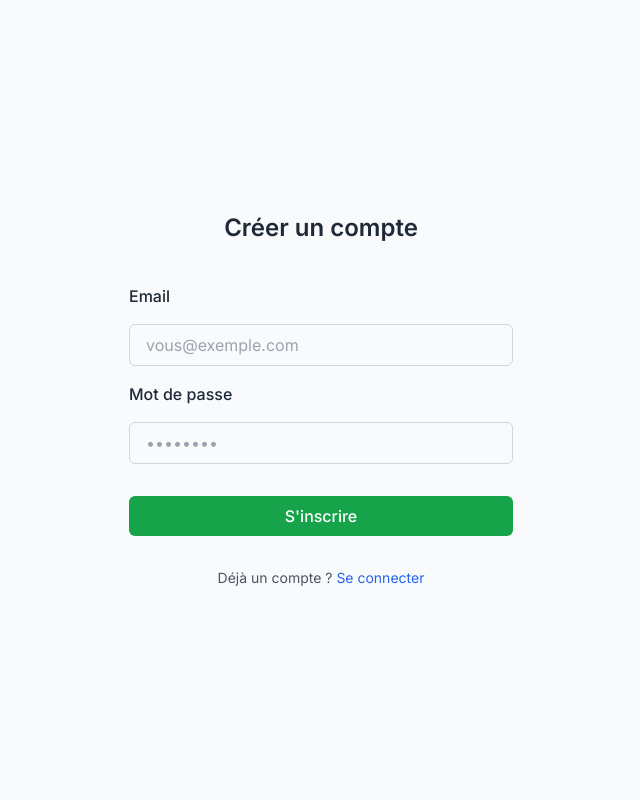
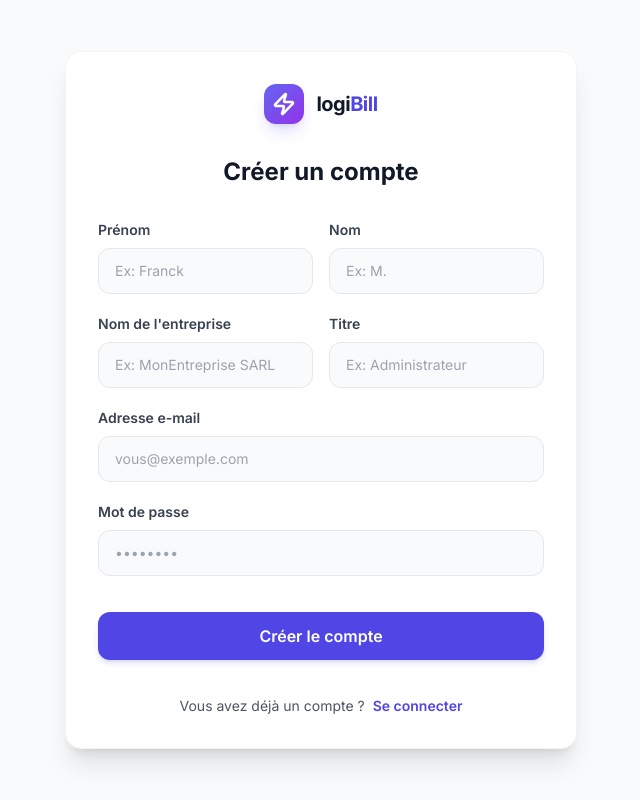
Before and after one commit to aiwebhub2-max/logiBill, a Next.js app: page /signup in a window 1280 px wide. Shown: the whole page, without its empty margins (319-959 px from the left). Built offline with nearby package versions, Linux system fonts and the light colour scheme; no server answers.

Commit message:
Fix auth forms, install lru-cache and posthog-node, improve error handling

```diff
--- a/app/login/actions.ts
+++ b/app/login/actions.ts
@@ -24,6 +24,10 @@ function checkRateLimit() {
 }
 
 function PostHogClient() {
+  if (!process.env.NEXT_PUBLIC_POSTHOG_KEY) {
+    return null
+  }
+  try {
     const posthogClient = new PostHog(
       process.env.NEXT_PUBLIC_POSTHOG_KEY as string,
       {
@@ -33,21 +37,38 @@ function PostHogClient() {
       }
     )
     return posthogClient
+  } catch (error) {
+    console.error("PostHog initialization error:", error)
+    return null
+  }
 }
 
-const authSchema = z.object({
+const loginSchema = z.object({
+  email: z.string().email(),
+  password: z.string().min(6),
+})
+
+const signupSchema = z.object({
+  first_name: z.string().min(2),
+  last_name: z.string().min(2),
+  company_name: z.string().min(2),
+  job_title: z.string().min(2),
   email: z.string().email(),
   password: z.string().min(6),
 })
 
 export async function login(formData: FormData) {
+  console.log('--- LOGIN ACTION TRIGGERED ---')
+  console.log('FormData:', Object.fromEntries(formData.entries()))
+
   if (!checkRateLimit()) {
+    console.log('--- RATE LIMIT HIT ---')
     redirect('/login?message=Trop de tentatives, veuillez réessayer plus tard.')
   }
 
   const supabase = createClient()
 
-  const parsed = authSchema.safeParse({
+  const parsed = loginSchema.safeParse({
     email: formData.get('email'),
     password: formData.get('password'),
   })
@@ -60,7 +81,10 @@ export async function login(formData: FormData) {
 
   if (error) {
     console.error("Login error:", error)
-    redirect('/login?message=Identifiants invalides')
+    if (error.message.includes('Email not confirmed')) {
+      redirect('/login?message=Veuillez vérifier votre adresse e-mail avant de vous connecter.')
+    }
+    redirect('/login?message=Adresse e-mail ou mot de passe incorrect.')
   }
 
   revalidatePath('/', 'layout')
@@ -74,32 +98,53 @@ export async function signup(formData: FormData) {
 
   const supabase = createClient()
 
-  const parsed = authSchema.safeParse({
+  const parsed = signupSchema.safeParse({
+    first_name: formData.get('first_name'),
+    last_name: formData.get('last_name'),
+    company_name: formData.get('company_name'),
+    job_title: formData.get('job_title'),
     email: formData.get('email'),
     password: formData.get('password'),
   })
 
   if (!parsed.success) {
-    redirect('/signup?message=Format d\'email ou de mot de passe invalide')
+    redirect('/signup?message=Veuillez remplir correctement tous les champs requis')
   }
 
-  const { data: authData, error } = await supabase.auth.signUp(parsed.data)
+  const { data: authData, error } = await supabase.auth.signUp({
+    email: parsed.data.email,
+    password: parsed.data.password,
+    options: {
+      data: {
+        first_name: parsed.data.first_name,
+        last_name: parsed.data.last_name,
+        company_name: parsed.data.company_name,
+        job_title: parsed.data.job_title,
+      }
+    }
+  })
 
   if (error) {
     console.error("Signup error:", error)
+    if (error.message.includes('already registered') || error.status === 422) {
+      redirect('/signup?message=Cet adresse e-mail est déjà utilisée. Veuillez vous connecter.')
+    }
     redirect('/signup?message=Erreur lors de l\'inscription')
   }
 
   if (authData.user) {
     const posthog = PostHogClient()
+    if (posthog) {
       posthog.capture({
         distinctId: authData.user.id,
         event: 'user_signed_up',
         properties: {
           email: parsed.data.email,
+          company: parsed.data.company_name,
         },
       })
       await posthog.shutdown()
+    }
   }
 
   revalidatePath('/', 'layout')
--- a/app/login/page.tsx
+++ b/app/login/page.tsx
@@ -1,5 +1,6 @@
 import Link from 'next/link'
 import { login } from './actions'
+import { Zap } from 'lucide-react'
 
 export default function LoginPage({
   searchParams,
@@ -7,46 +8,97 @@ export default function LoginPage({
   searchParams: { message: string }
 }) {
   return (
-    <div className="flex-1 flex flex-col w-full px-8 sm:max-w-md justify-center gap-2 mx-auto min-h-screen">
-      <form className="flex-1 flex flex-col w-full justify-center gap-4 text-foreground">
-        <h1 className="text-2xl font-semibold text-center mb-6">Connexion</h1>
-        <label className="text-md font-medium" htmlFor="email">
-          Email
+    <div className="flex-1 flex flex-col w-full px-4 sm:px-8 justify-center items-center min-h-screen bg-gray-50">
+      <div className="w-full max-w-lg bg-white rounded-2xl shadow-xl border border-gray-100 p-6 sm:p-8">
+
+        {/* Brand/Logo */}
+        <div className="flex items-center gap-3 mb-8 justify-center">
+          <div className="w-10 h-10 bg-gradient-to-br from-brand-500 to-purple-600 rounded-xl flex items-center justify-center shadow-lg shadow-brand-500/20">
+            <Zap className="w-6 h-6 text-white" strokeWidth={2.5} />
+          </div>
+          <span className="text-xl font-bold text-gray-900 tracking-tight">
+            logi<span className="text-brand-600">Bill</span>
+          </span>
+        </div>
+
+        <h1 className="text-2xl font-bold text-gray-900 text-center mb-8">Connexion</h1>
+
+        <form action={login} className="flex flex-col gap-5">
+          <div className="flex flex-col sm:flex-row gap-4">
+            <div className="flex-1 min-w-0 flex flex-col gap-2">
+              <label className="text-sm font-semibold text-gray-700" htmlFor="first_name">
+                Prénom
               </label>
               <input
-          className="rounded-md px-4 py-2 bg-inherit border border-gray-300 focus:outline-none focus:ring-2 focus:ring-blue-500"
+                className="w-full rounded-xl px-4 py-3 bg-gray-50 border border-gray-200 focus:outline-none focus:ring-2 focus:ring-brand-500/50 focus:border-brand-500 transition-all text-sm"
+                name="first_name"
+                placeholder="Ex: Franck (Optionnel)"
+              />
+            </div>
+            <div className="flex-1 min-w-0 flex flex-col gap-2">
+              <label className="text-sm font-semibold text-gray-700" htmlFor="last_name">
+                Nom
+              </label>
+              <input
+                className="w-full rounded-xl px-4 py-3 bg-gray-50 border border-gray-200 focus:outline-none focus:ring-2 focus:ring-brand-500/50 focus:border-brand-500 transition-all text-sm"
+                name="last_name"
+                placeholder="Ex: M. (Optionnel)"
+              />
+            </div>
+          </div>
+
+          <div className="flex flex-col gap-2">
+            <label className="text-sm font-semibold text-gray-700" htmlFor="email">
+              Adresse e-mail
+            </label>
+            <input
+              className="w-full rounded-xl px-4 py-3 bg-gray-50 border border-gray-200 focus:outline-none focus:ring-2 focus:ring-brand-500/50 focus:border-brand-500 transition-all text-sm"
               name="email"
+              type="email"
               placeholder="vous@exemple.com"
               required
             />
-        <label className="text-md font-medium" htmlFor="password">
+          </div>
+
+          <div className="flex flex-col gap-2">
+            <div className="flex items-center justify-between">
+              <label className="text-sm font-semibold text-gray-700" htmlFor="password">
                 Mot de passe
               </label>
+              <Link href="#" className="text-xs font-medium text-brand-600 hover:text-brand-700">
+                Oublié ?
+              </Link>
+            </div>
             <input
-          className="rounded-md px-4 py-2 bg-inherit border border-gray-300 focus:outline-none focus:ring-2 focus:ring-blue-500"
+              className="w-full rounded-xl px-4 py-3 bg-gray-50 border border-gray-200 focus:outline-none focus:ring-2 focus:ring-brand-500/50 focus:border-brand-500 transition-all text-sm"
               type="password"
               name="password"
               placeholder="••••••••"
               required
             />
+          </div>
+
           <button
-          formAction={login}
-          className="bg-blue-600 rounded-md px-4 py-2 text-white font-medium hover:bg-blue-700 mt-4 transition-colors"
+            type="submit"
+            className="w-full bg-brand-600 hover:bg-brand-700 text-white rounded-xl px-4 py-3 font-semibold mt-2 transition-all shadow-md shadow-brand-500/20 active:scale-[0.98]"
           >
             Se connecter
           </button>
-        <p className="text-sm text-center text-gray-600 mt-4">
-          Pas encore de compte ?{' '}
-          <Link href="/signup" className="text-blue-600 hover:underline">
+
+          <div className="mt-4 flex items-center justify-center gap-2 text-sm text-gray-600">
+            <span>Pas encore de compte ?</span>
+            <Link href="/signup" className="font-semibold text-brand-600 hover:text-brand-700 transition-colors">
               S&apos;inscrire
             </Link>
-        </p>
+          </div>
+
           {searchParams?.message && (
-          <p className="mt-4 p-4 bg-gray-100 text-center text-sm rounded-md text-red-600">
+            <div className="mt-4 p-4 bg-red-50 text-red-600 border border-red-100 text-center text-sm rounded-xl font-medium">
               {searchParams.message}
-          </p>
+            </div>
           )}
         </form>
       </div>
+    </div>
   )
 }
--- a/app/signup/page.tsx
+++ b/app/signup/page.tsx
@@ -1,5 +1,6 @@
 import Link from 'next/link'
 import { signup } from '../login/actions'
+import { Zap } from 'lucide-react'
 
 export default function SignupPage({
   searchParams,
@@ -7,47 +8,120 @@ export default function SignupPage({
   searchParams: { message: string }
 }) {
   return (
-    <div className="flex-1 flex flex-col w-full px-8 sm:max-w-md justify-center gap-2 mx-auto min-h-screen">
-      <form className="flex-1 flex flex-col w-full justify-center gap-4 text-foreground">
-        <h1 className="text-2xl font-semibold text-center mb-6">Créer un compte</h1>
-        <label className="text-md font-medium" htmlFor="email">
-          Email
+    <div className="flex-1 flex flex-col w-full px-4 sm:px-8 justify-center items-center min-h-screen bg-gray-50">
+      <div className="w-full max-w-lg bg-white rounded-2xl shadow-xl border border-gray-100 p-6 sm:p-8">
+
+        {/* Brand/Logo */}
+        <div className="flex items-center gap-3 mb-8 justify-center">
+          <div className="w-10 h-10 bg-gradient-to-br from-brand-500 to-purple-600 rounded-xl flex items-center justify-center shadow-lg shadow-brand-500/20">
+            <Zap className="w-6 h-6 text-white" strokeWidth={2.5} />
+          </div>
+          <span className="text-xl font-bold text-gray-900 tracking-tight">
+            logi<span className="text-brand-600">Bill</span>
+          </span>
+        </div>
+
+        <h1 className="text-2xl font-bold text-gray-900 text-center mb-8">Créer un compte</h1>
+
+        <form action={signup} className="flex flex-col gap-5">
+          <div className="flex flex-col sm:flex-row gap-4">
+            <div className="flex-1 min-w-0 flex flex-col gap-2">
+              <label className="text-sm font-semibold text-gray-700" htmlFor="first_name">
+                Prénom
               </label>
               <input
-          className="rounded-md px-4 py-2 bg-inherit border border-gray-300 focus:outline-none focus:ring-2 focus:ring-blue-500"
+                className="w-full rounded-xl px-4 py-3 bg-gray-50 border border-gray-200 focus:outline-none focus:ring-2 focus:ring-brand-500/50 focus:border-brand-500 transition-all text-sm"
+                name="first_name"
+                placeholder="Ex: Franck"
+                required
+              />
+            </div>
+            <div className="flex-1 min-w-0 flex flex-col gap-2">
+              <label className="text-sm font-semibold text-gray-700" htmlFor="last_name">
+                Nom
+              </label>
+              <input
+                className="w-full rounded-xl px-4 py-3 bg-gray-50 border border-gray-200 focus:outline-none focus:ring-2 focus:ring-brand-500/50 focus:border-brand-500 transition-all text-sm"
+                name="last_name"
+                placeholder="Ex: M."
+                required
+              />
+            </div>
+          </div>
+
+          <div className="flex flex-col sm:flex-row gap-4">
+            <div className="flex-1 min-w-0 flex flex-col gap-2">
+              <label className="text-sm font-semibold text-gray-700" htmlFor="company_name">
+                Nom de l&apos;entreprise
+              </label>
+              <input
+                className="w-full rounded-xl px-4 py-3 bg-gray-50 border border-gray-200 focus:outline-none focus:ring-2 focus:ring-brand-500/50 focus:border-brand-500 transition-all text-sm"
+                name="company_name"
+                placeholder="Ex: MonEntreprise SARL"
+                required
+              />
+            </div>
+            <div className="flex-1 min-w-0 flex flex-col gap-2">
+              <label className="text-sm font-semibold text-gray-700" htmlFor="job_title">
+                Titre
+              </label>
+              <input
+                className="w-full rounded-xl px-4 py-3 bg-gray-50 border border-gray-200 focus:outline-none focus:ring-2 focus:ring-brand-500/50 focus:border-brand-500 transition-all text-sm"
+                name="job_title"
+                placeholder="Ex: Administrateur"
+                required
+              />
+            </div>
+          </div>
+
+          <div className="flex flex-col gap-2">
+            <label className="text-sm font-semibold text-gray-700" htmlFor="email">
+              Adresse e-mail
+            </label>
+            <input
+              className="w-full rounded-xl px-4 py-3 bg-gray-50 border border-gray-200 focus:outline-none focus:ring-2 focus:ring-brand-500/50 focus:border-brand-500 transition-all text-sm"
               name="email"
+              type="email"
               placeholder="vous@exemple.com"
               required
             />
-        <label className="text-md font-medium" htmlFor="password">
+          </div>
+
+          <div className="flex flex-col gap-2">
+            <label className="text-sm font-semibold text-gray-700" htmlFor="password">
               Mot de passe
             </label>
             <input
-          className="rounded-md px-4 py-2 bg-inherit border border-gray-300 focus:outline-none focus:ring-2 focus:ring-blue-500"
+              className="w-full rounded-xl px-4 py-3 bg-gray-50 border border-gray-200 focus:outline-none focus:ring-2 focus:ring-brand-500/50 focus:border-brand-500 transition-all text-sm"
               type="password"
               name="password"
               placeholder="••••••••"
               required
               minLength={6}
             />
+          </div>
+
           <button
-          formAction={signup}
-          className="bg-green-600 rounded-md px-4 py-2 text-white font-medium hover:bg-green-700 mt-4 transition-colors"
+            type="submit"
+            className="w-full bg-brand-600 hover:bg-brand-700 text-white rounded-xl px-4 py-3 font-semibold mt-4 transition-all shadow-md shadow-brand-500/20 active:scale-[0.98]"
           >
-          S&apos;inscrire
+            Créer le compte
           </button>
-        <p className="text-sm text-center text-gray-600 mt-4">
-          Déjà un compte ?{' '}
-          <Link href="/login" className="text-blue-600 hover:underline">
+
+          <div className="mt-4 flex items-center justify-center gap-2 text-sm text-gray-600">
+            <span>Vous avez déjà un compte ?</span>
+            <Link href="/login" className="font-semibold text-brand-600 hover:text-brand-700 transition-colors">
               Se connecter
             </Link>
-        </p>
+          </div>
+
           {searchParams?.message && (
-          <p className="mt-4 p-4 bg-gray-100 text-center text-sm rounded-md">
+            <div className="mt-4 p-4 bg-red-50 text-red-600 border border-red-100 text-center text-sm rounded-xl font-medium">
               {searchParams.message}
-          </p>
+            </div>
           )}
         </form>
       </div>
+    </div>
   )
 }
--- a/components/layout/Sidebar.tsx
+++ b/components/layout/Sidebar.tsx
@@ -16,6 +16,9 @@ import {
   Building2,
 } from "lucide-react";
 import { cn } from "@/lib/utils";
+
+import type { User } from "@supabase/supabase-js";
+import type { Company } from "@/types";
 
 const navItems = [
   {
@@ -60,13 +63,22 @@ interface SidebarProps {
   onClose: () => void;
   invoicesCount?: number;
   inventoryAlertsCount?: number;
+  user?: User | null;
+  company?: Company | null;
 }
 
-export default function Sidebar({ isOpen, onClose, invoicesCount = 0, inventoryAlertsCount = 0 }: SidebarProps) {
+export default function Sidebar({ isOpen, onClose, invoicesCount = 0, inventoryAlertsCount = 0, user, company }: SidebarProps) {
   const pathname = usePathname();
 
   const isActive = (href: string) =>
     pathname === href || pathname.startsWith(href + "/");
+
+  const companyName = company?.name || "Mon Entreprise";
+  const taxNumber = company?.tax_number ? `NRC: ${company.tax_number}` : "NRC: Non défini";
+  const firstName = user?.user_metadata?.first_name || "Utilisateur";
+  const lastName = user?.user_metadata?.last_name || "";
+  const jobTitle = user?.user_metadata?.job_title || "Administrateur";
+  const initials = `${firstName.charAt(0)}${lastName.charAt(0)}`.toUpperCase() || "U";
 
   return (
     <>
@@ -121,14 +133,14 @@ export default function Sidebar({ isOpen, onClose, invoicesCount = 0, inventoryA
         <div className="mx-3 mt-4 px-3 py-3 rounded-xl bg-surface-muted border border-surface-border">
           <div className="flex items-center gap-2.5">
             <div className="w-8 h-8 rounded-lg bg-gradient-to-br from-brand-600 to-purple-600 flex items-center justify-center flex-shrink-0">
-              <Building2 className="w-4 h-4 text-gray-900" />
+              <Building2 className="w-4 h-4 text-white" />
             </div>
             <div className="min-w-0">
               <p className="text-xs font-semibold text-gray-900 truncate">
-                MonEntreprise SARL
+                {companyName}
               </p>
               <p className="text-[10px] text-gray-500 truncate">
-                NRC: KIN-24-12345
+                {taxNumber}
               </p>
             </div>
           </div>
@@ -244,14 +256,14 @@ export default function Sidebar({ isOpen, onClose, invoicesCount = 0, inventoryA
 
           {/* User profile */}
           <div className="mt-3 flex items-center gap-3 px-3 py-2.5 rounded-xl hover:bg-gray-100 transition-colors cursor-pointer group">
-            <div className="w-8 h-8 rounded-xl  flex-shrink-0">
-              FM
+            <div className="w-8 h-8 rounded-xl bg-gray-200 flex items-center justify-center text-gray-700 font-semibold text-sm flex-shrink-0">
+              {initials}
             </div>
             <div className="flex-1 min-w-0">
-              <p className="text-xs font-semibold text-gray-800 truncate">Franck M.</p>
-              <p className="text-[10px] text-gray-500 truncate">Administrateur</p>
+              <p className="text-xs font-semibold text-gray-800 truncate">{firstName} {lastName}</p>
+              <p className="text-[10px] text-gray-500 truncate">{jobTitle}</p>
             </div>
-            <ChevronRight className="w-3.5 h-3.5 text-gray-600 group-hover:text-gray-600 transition-colors" />
+            <ChevronRight className="w-3.5 h-3.5 text-gray-600 group-hover:text-gray-900 transition-colors" />
           </div>
         </div>
       </aside>
--- a/package.json
+++ b/package.json
@@ -16,7 +16,7 @@
     "lucide-react": "^0.400.0",
     "next": "14.2.5",
     "posthog-js": "^1.408.2",
-    "posthog-node": "^5.46.1",
+    "posthog-node": "^5.48.1",
     "react": "^18",
     "react-dom": "^18",
     "recharts": "^2.12.7",
```
Also changed, not shown: app/(dashboard)/DashboardLayoutClient.tsx (+9 -0 lines), app/(dashboard)/dashboard/page.tsx (+6 -1 lines), app/(dashboard)/layout.tsx (+25 -9 lines), components/layout/Header.tsx (+11 -3 lines), 1 other file (tests, documents, lock files or other folders). Lines whose indentation alone changed are shown as unchanged.
